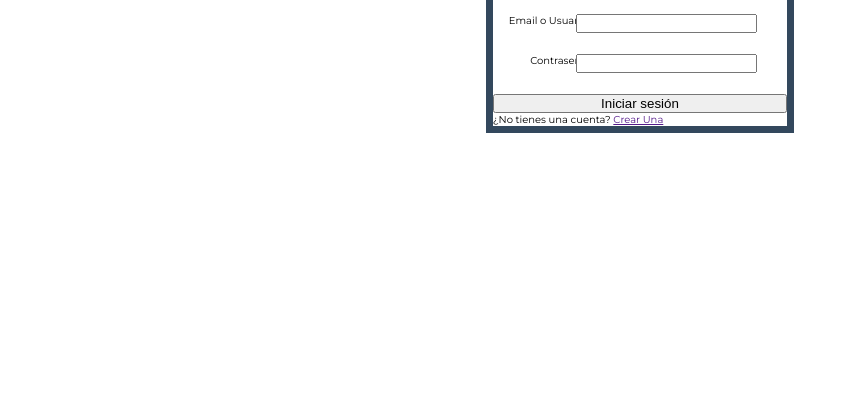
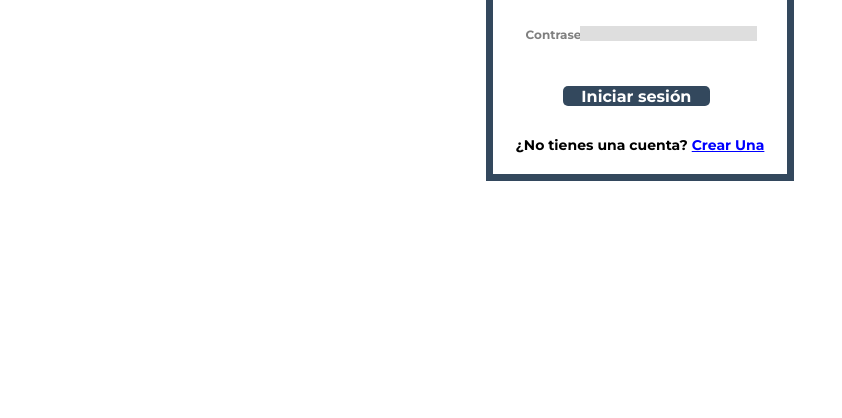
Before and after one commit to DanielRiojas/AMSS, a plain HTML site: page index.html in a window 1280 px wide. Shown: the part 382-800 px from the top of the page, without its empty margins (0-842 px from the left). Drawn offline with Linux system fonts and the light colour scheme.

Commit message:
Log in finalizado

```diff
--- a/style.css
+++ b/style.css
@@ -65,15 +65,47 @@ header{
 
 .login__container div{
     position: relative;
-    margin-bottom: 40px;
+    margin-bottom: 60px;
 }
 
 .login__container div span{
     position: absolute;
-    right: 200px;
+    color: gray;
+    font-size: 1.2rem;
+    font-weight: 700;
+    line-height: 1.8rem;
+    right: 190px;
 }
 
 .login__container div input{
     position: absolute;
     right: 30px;
+    background-color: #DEDEDE;
+    border: none;
 }
+
+.button {
+    position: relative;
+    left: 70px;
+    width: 50%;
+    margin-bottom: 30px;
+    font-family: 'Montserrat', sans-serif;
+    font-weight: 700;
+    font-size: 1.6rem;
+    color: white;
+    background-color: var(--raitColor);
+    border-radius: 5px;
+    border-style: none;
+    height: 2rem;
+}
+
+.login__container--register {
+    margin-bottom: 20px;
+    text-align: center;
+    font-size: 1.4rem;
+    font-weight: 600;
+}
+
+.login__container--register a {
+    color: blue;
+}
```
